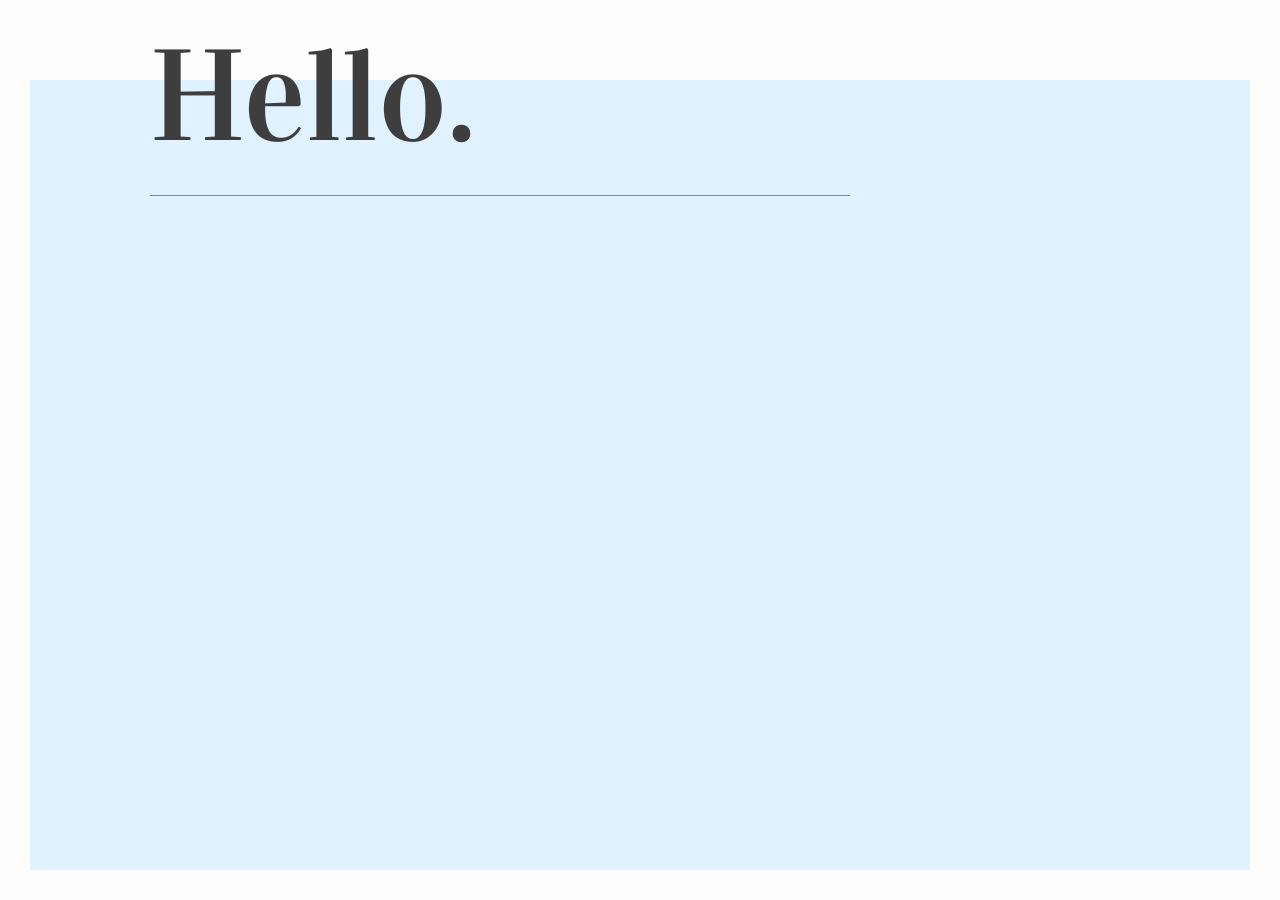
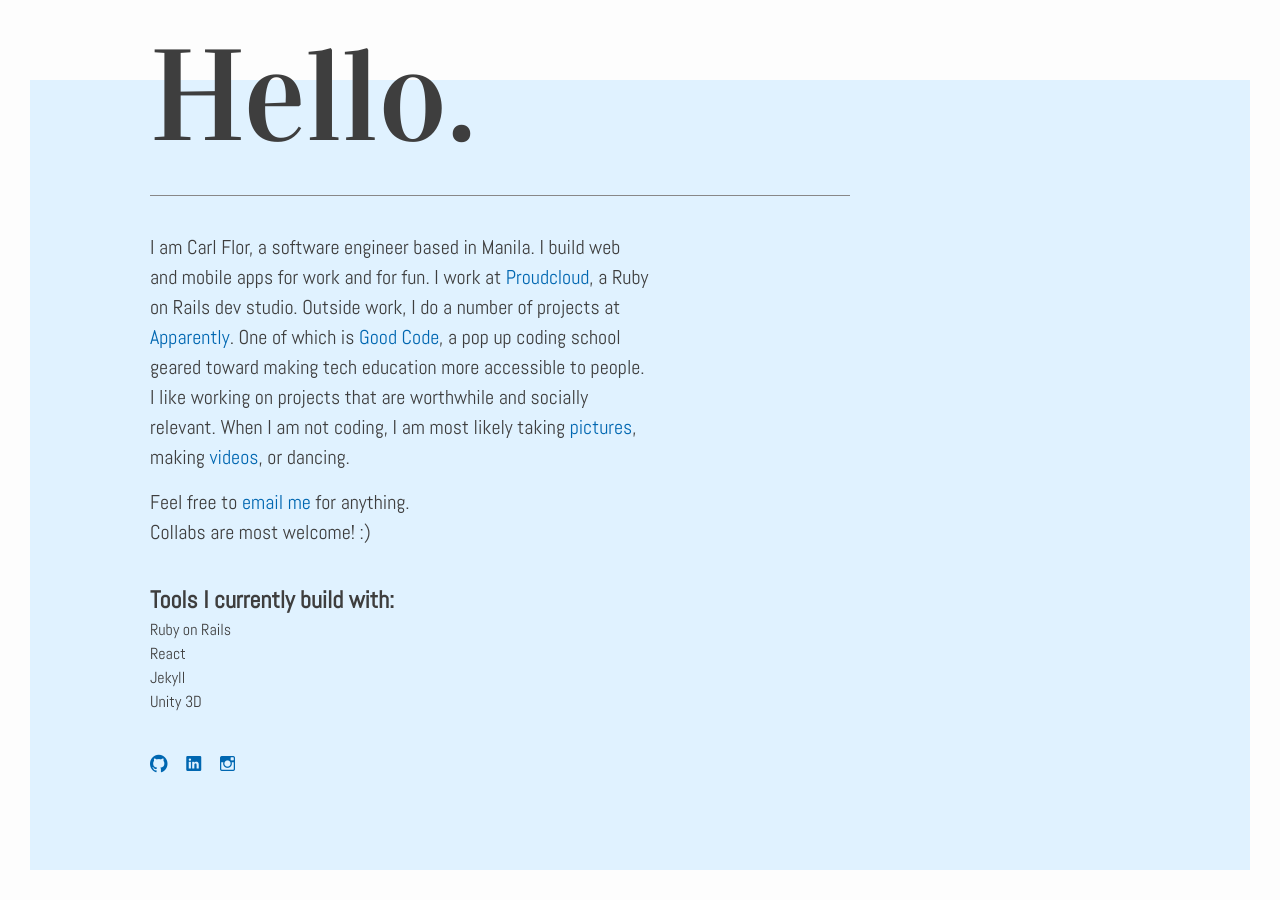
Before and after one commit to carlflor/carlflor-jekyll, a Jekyll site: the page built from index.html, in a window 1280 px wide. Built offline with Jekyll 4.4.1, drawn with Linux system fonts in a browser that asks for light colours.

Commit message:
returning content

```diff
--- a/index.html
+++ b/index.html
@@ -9,5 +9,33 @@ layout: default
   <div class="main">
     <h1 class="greeting"> Hello. </h1>
     <hr class="divider">
+    <p class="about-me">I am Carl Flor, a software engineer based in Manila. I build web and mobile apps for work and for fun.
+    I work at <a class="desc-link" href="https://www.proudcloud.net/" target="_blank">Proudcloud</a>, a Ruby on Rails dev studio.
+    Outside work, I do a number of projects at <a class="desc-link" href="https://apparently.work/" target="_blank">Apparently</a>.
+    One of which is <a class="desc-link" href="https://goodcode.xyz/" target="_blank">Good Code</a>, a pop up coding school geared toward making tech education more accessible to people.
+    I like working on projects that are worthwhile and socially relevant.
+    When I am not coding, I am most likely taking <a class="desc-link" href="https://www.flickr.com/photos/132863000@N07/" target="_blank">pictures</a>,
+    making <a class="desc-link" href="https://vimeo.com/carlflor" target="_blank">videos</a>, or dancing.</p>
+    <p class="email">
+      Feel free to <a class="desc-link" href="mailto:carlmyerflor@gmail.com" target="_top">email me</a> for anything.<br>Collabs are most welcome! :)
+    </p>
+    <h2 class="subtitle">Tools I currently build with:</h2>
+    <ul class="tools">
+      <li>Ruby on Rails</li>
+      <li>React</li>
+      <li>Jekyll</li>
+      <li>Unity 3D</li>
+    </ul>
+    <ul class="social-media">
+      <li><a href="https://github.com/carlflor" target="_blank">
+        <i class="icon ion-social-github"></i>
+      </a></li>
+      <li><a href="https://ph.linkedin.com/in/carlflor" target="_blank">
+        <i class="icon ion-social-linkedin"></i>
+      </a></li>
+      <li><a href="https://www.instagram.com/carlflor/" target="_blank">
+        <i class="icon ion-social-instagram-outline"></i>
+      </a></li>
+    </ul>
   </div>
 </div>
```
